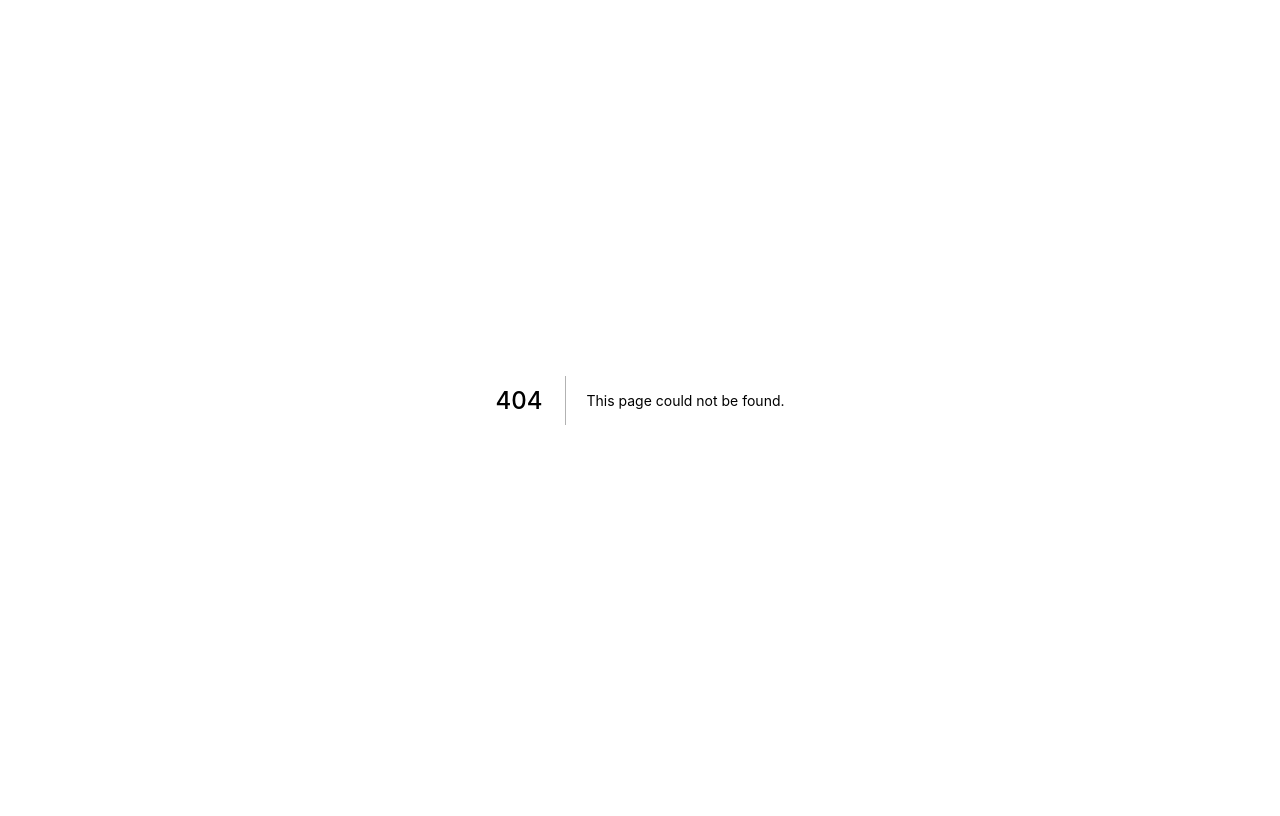
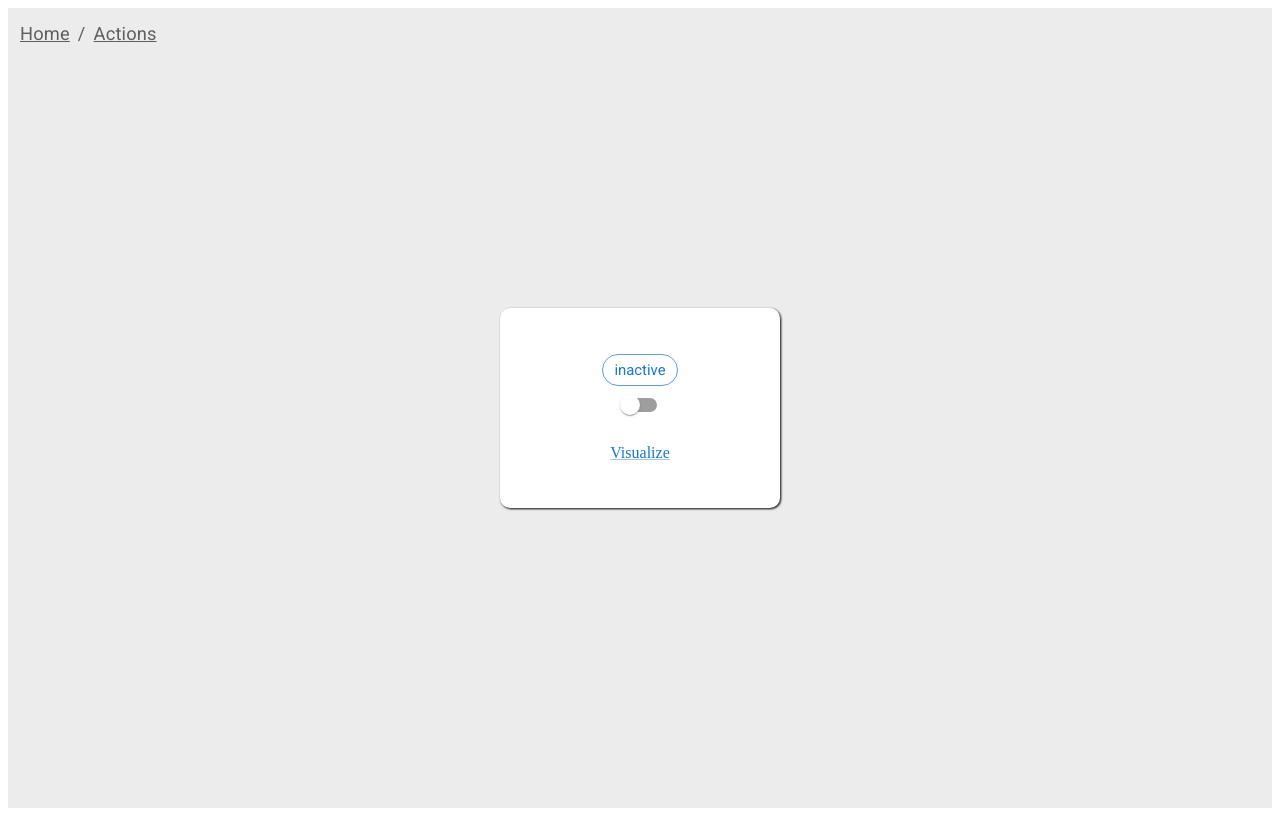
Before and after one commit to FilipStenbeck/finite-state-machine-demo, a Next.js app: page /actions in a window 1280 px wide. Before the commit this address had no page. Built offline with nearby package versions, Linux system fonts and the light colour scheme.

Commit message:
added side effects demo

```diff
--- /dev/null
+++ b/machines/action-machine.js
@@ -0,0 +1,41 @@
+import { createMachine } from 'xstate';
+
+export const actionMachine = createMachine(
+  {
+    id: 'action',
+    initial: 'inactive',
+    states: {
+      inactive: {
+        on: {
+          START: {
+            target: 'active',
+            actions: ['activate'],
+          },
+        },
+      },
+      active: {
+        // entry actions
+        entry: ['sendTelemetry'],
+        // exit actions
+        exit: ['deActivate'],
+        on: {
+          STOP: { target: 'inactive' },
+        },
+      },
+    },
+  },
+  {
+    actions: {
+      activate: (context, event) => {
+        console.log('activating...');
+      },
+      deActivate: (context, event) => {
+        console.log('deactivating...');
+      },
+
+      sendTelemetry: (context, event) => {
+        console.log('Started time:', Date.now());
+      },
+    },
+  },
+);
--- /dev/null
+++ b/pages/actions.js
@@ -0,0 +1,48 @@
+import { ThemeProvider, Breadcrumbs, Link, Switch, Chip } from '@mui/material';
+import { useMachine } from '@xstate/react';
+import { container, box, content, breadcrum, visualizeLink } from '../common/styles';
+import { actionMachine } from '../machines/action-machine';
+import { theme } from '../common/theme';
+
+const Actions = () => {
+  const [state, send] = useMachine(actionMachine);
+
+  const handleChange = () => {
+    state.value === 'inactive' ? send('START') : send('STOP');
+  };
+
+  return (
+    <ThemeProvider theme={theme}>
+      <div style={container}>
+        <div style={breadcrum}>
+          <Breadcrumbs aria-label="breadcrumb">
+            <Link color="inherit" href="/">
+              Home
+            </Link>
+            <Link color="inherit" href="/actions/">
+              Actions
+            </Link>
+          </Breadcrumbs>
+        </div>
+        <div style={box}>
+          <div style={content}>
+            <Chip
+              label={state.value}
+              color={state.value == 'inactive' ? 'primary' : 'success'}
+              variant={state.value == 'inactive' ? 'outlined' : ''}
+            />
+            <Switch onChange={handleChange} />
+
+            <div style={visualizeLink}>
+              <Link target="top" href="https://stately.ai/viz/8c4fb410-4209-4420-85a3-8d7fdef7a4f3">
+                Visualize
+              </Link>
+            </div>
+          </div>
+        </div>
+      </div>
+    </ThemeProvider>
+  );
+};
+
+export default Actions;
--- a/pages/counter.js
+++ b/pages/counter.js
@@ -4,7 +4,7 @@ import { container, box, content, breadcrum, visualizeLink } from '../common/sty
 import { counterMachine } from '../machines/counter-machine';
 import { theme } from '../common/theme';
 
-const Counter = ({ data }) => {
+const Counter = () => {
   const [state, send] = useMachine(counterMachine);
 
   return (
--- a/pages/index.js
+++ b/pages/index.js
@@ -19,6 +19,11 @@ const Home = ({ data }) => {
               <ListItem button>
                 <Link href="/stepper" underline="none" color="textPrimary">
                   <ListItemText primary="A demo of stepping through a sequence" />
+                </Link>
+              </ListItem>
+              <ListItem button>
+                <Link href="/actions" underline="none" color="textPrimary">
+                  <ListItemText primary="A demo of triggering side effects" />
                 </Link>
               </ListItem>
             </List>
--- a/pages/stepper.js
+++ b/pages/stepper.js
@@ -6,7 +6,7 @@ import { theme } from '../common/theme';
 import { container, box, content, breadcrum, visualizeLink } from '../common/styles';
 import { stepMachine, ONE, FINAL } from '../machines/step-machine';
 
-const Counter = ({ data }) => {
+const Counter = () => {
   const [state] = useMachine(stepMachine);
   const [currentStep, setCurrentStep] = useState(state.value);
 
```
